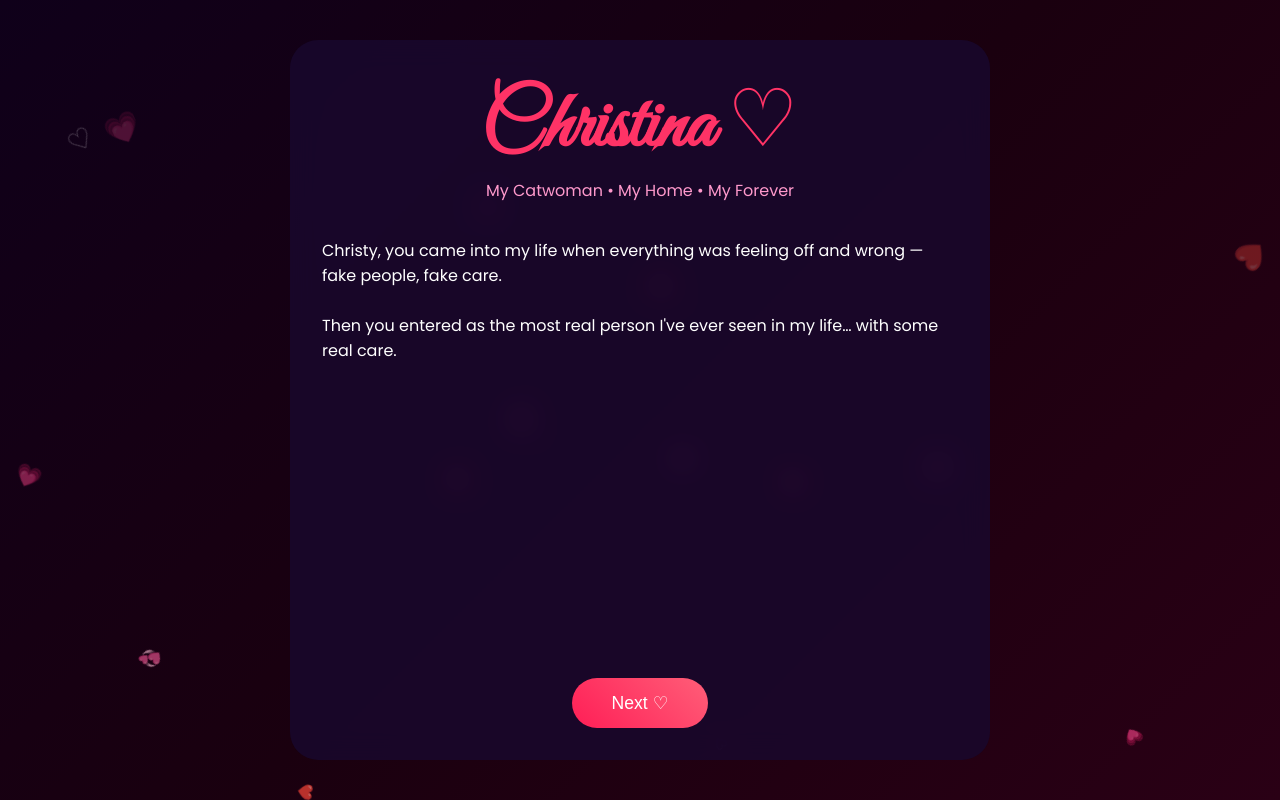
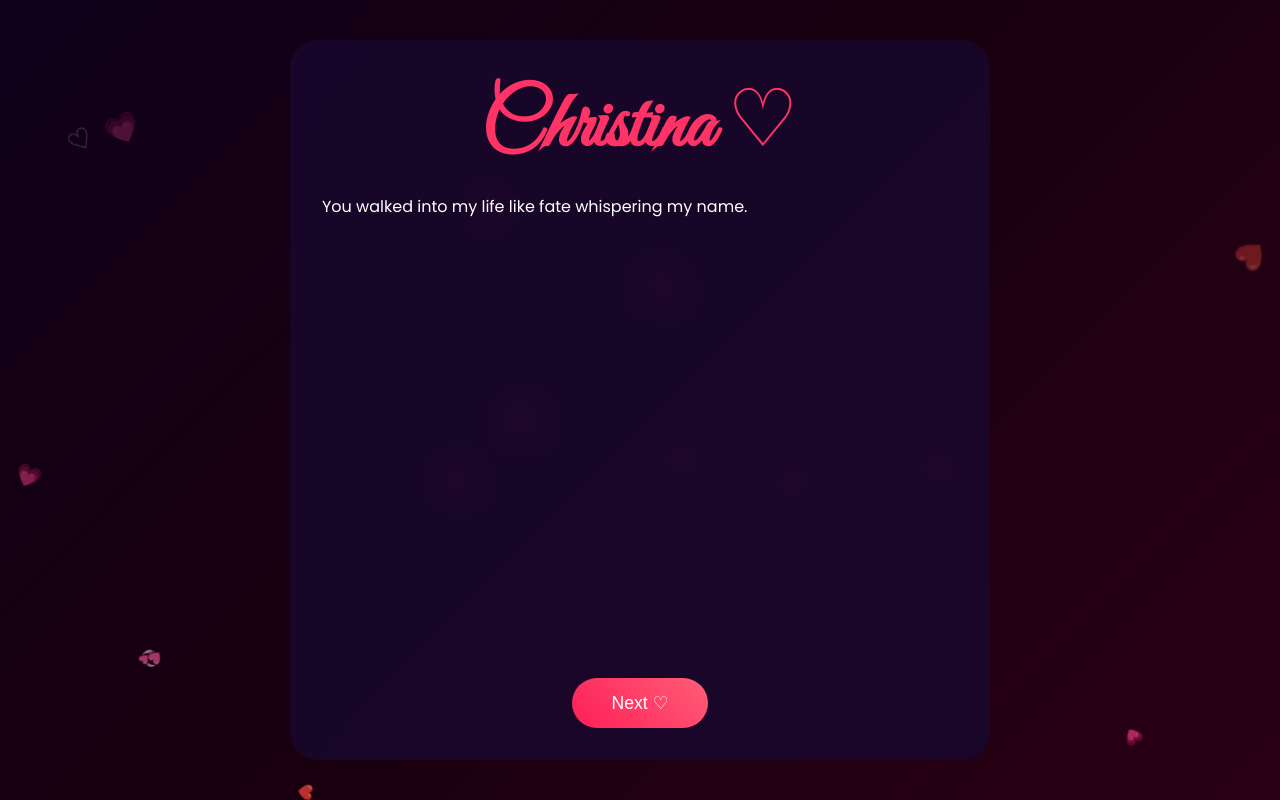
Before and after one commit to mhdashikofficial/forchristy, a Flask app: page / in a window 1280 px wide. Run offline with Flask 3, Linux system fonts and the light colour scheme.

Commit message:
Update index.html

```diff
--- a/templates/index.html
+++ b/templates/index.html
@@ -7,7 +7,7 @@
 
 <link rel="preconnect" href="https://fonts.googleapis.com">
 <link rel="preconnect" href="https://fonts.gstatic.com" crossorigin>
-<link href="https://fonts.googleapis.com/css2?family=Great+Vibes&family=Playfair+Display:wght@400;500;700&family=Poppins:wght@300;400;500;600&display=swap" rel="stylesheet">
+<link href="https://fonts.googleapis.com/css2?family=Great+Vibes&family=Poppins:wght@300;400;500;600&display=swap" rel="stylesheet">
 
 <style>
 *{margin:0;padding:0;box-sizing:border-box}
@@ -18,7 +18,6 @@ body{
   font-family:'Poppins',sans-serif;
   overflow:hidden;
 }
-
 #hearts{position:fixed;inset:0;pointer-events:none;z-index:1}
 .heart{position:absolute;font-size:1.8rem;animation:rise linear forwards}
 @keyframes rise{
@@ -46,12 +45,9 @@ h1{
   color:#ff3366;
 }
 
-.subtitle{text-align:center;color:#ff99cc;margin-bottom:1rem}
-
 #messages{flex:1;overflow-y:auto}
-.message{margin:1.2rem 0;opacity:0;transform:translateY(25px);transition:.8s}
+.message{margin:1rem 0;opacity:0;transform:translateY(20px);transition:.7s}
 .message.visible{opacity:1;transform:translateY(0)}
-.text-center{text-align:center}
 
 .btn-container{text-align:center;margin-top:1rem}
 .btn{
@@ -68,7 +64,12 @@ h1{
 
 .countdown{font-size:2rem;text-align:center;margin:1rem 0;color:#ff99cc}
 .calendar{display:grid;grid-template-columns:repeat(7,1fr);gap:6px;margin-top:10px}
-.day{padding:.6rem 0;border-radius:12px;background:#2a0035;font-size:.9rem}
+.day{
+  padding:.6rem 0;
+  border-radius:12px;
+  background:#2a0035;
+  font-size:.9rem;
+}
 .done{background:#c026d3}
 .future{opacity:.5}
 .quote{
@@ -86,18 +87,15 @@ h1{
 
 <div class="container">
 <div class="card">
+
 <h1>Christina ♡</h1>
-<div class="subtitle">My Catwoman • My Home • My Forever</div>
 
 <div id="messages">
-<div class="message visible">Christy, you came into my life when everything was feeling off and wrong — fake people, fake care.<br><br>Then you entered as the most real person I've ever seen in my life… with some real care.</div>
-<div class="message">You became something that finally made me feel like I have a home.<br><br>Something I want to hold lifelong with me.</div>
-<div class="message">Whenever I get a chance to do something for you, I really try my best to utilize it better.<br><br>And the moment I got the chance to be your boyfriend was my favourite moment with you.</div>
-<div class="message">It was like finally God saw my efforts and chose me for you.<br><br>I'm not making this over-dramatic — all this is straight from my thoughts and heart.</div>
-<div class="message">When the world feels competitive and heavy, giving me tough competition…<br>you're the only place I feel comfortable and home.</div>
-<div class="message">I do love you more than the words I wrote here.<br><br>You're already mine… but as it's Propose Day, I'm proposing you again:</div>
-<div class="message text-center" style="font-size:1.3rem;color:#ff99cc">
-<strong>Christina (my beautiful Catwoman),<br>will you be my Valentine… again and always?</strong>
+<div class="message visible">You walked into my life like fate whispering my name.</div>
+<div class="message">You didn’t just stay… you became my peace.</div>
+<div class="message">Every day with you feels like a place my heart was searching for.</div>
+<div class="message" style="text-align:center;font-size:1.2rem;color:#ff99cc">
+Will you be my Valentine… again and always?
 </div>
 </div>
 
@@ -105,6 +103,7 @@ h1{
 <button id="nextBtn" class="btn">Next ♡</button>
 <button id="yesBtn" class="btn yes hidden">Yes, forever ♡</button>
 </div>
+
 </div>
 </div>
 
```
